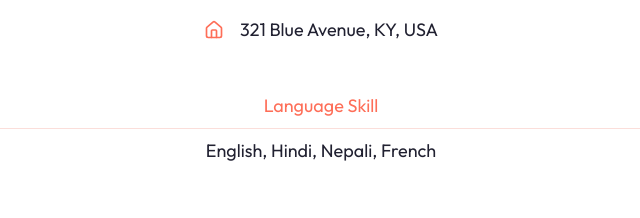
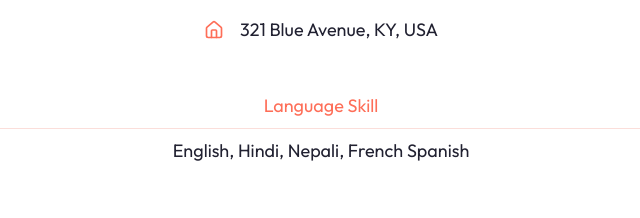
Before and after one commit to joceesagar/Portfolio, a Next.js app: page / in a window 1280 px wide. Shown: the part 1420-1638 px from the top of the page, without its empty margins (319-959 px from the left). Built offline with nearby package versions, Linux system fonts and the light colour scheme.

Commit message:
added new language

```diff
--- a/components/About.tsx
+++ b/components/About.tsx
@@ -174,7 +174,7 @@ const About:React.FC = () => {
                                 <div className='flex flex-col gap-y-2'>
                                 <div className='text-primary'>Language Skill</div>
                                 <div className="border-b border-border"></div>
-                                <div>English, Hindi, Nepali, French</div>
+                                <div>English, Hindi, Nepali, French Spanish</div>
                                 </div>
                             </div>
                             </TabsContent>
```
